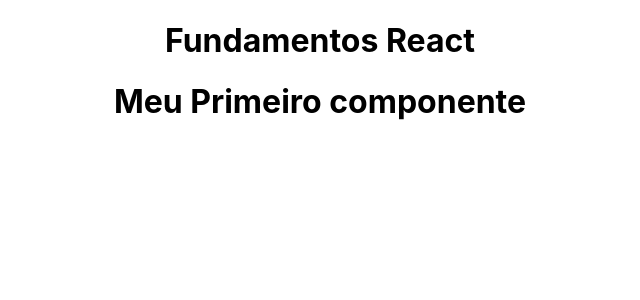
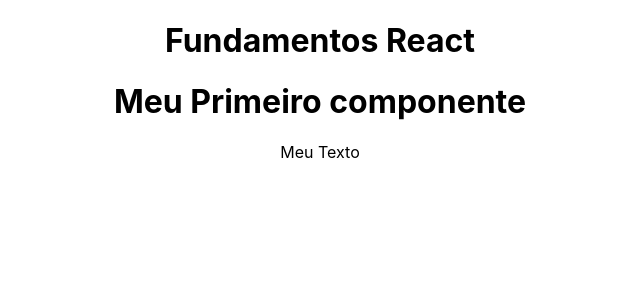
Before and after one commit to PedrooSilvaa/course-react-js, a React (Create React App) app in the folder 2-FUNDAMENTOS/fundamentos/: page / in a window 1280 px wide. Shown: the top 300 px of the page, without its empty margins (320-960 px from the left). Built offline with nearby package versions, Linux system fonts and the light colour scheme.

Commit message:
feat: add className in tag

```diff
--- a/2-FUNDAMENTOS/fundamentos/src/components/FirstComponents.js
+++ b/2-FUNDAMENTOS/fundamentos/src/components/FirstComponents.js
@@ -3,6 +3,7 @@
     return (
         <div>
             <h1>Meu Primeiro componente</h1>
+            <p className = "teste">Meu Texto</p>
         </div>
     );
 };
```
